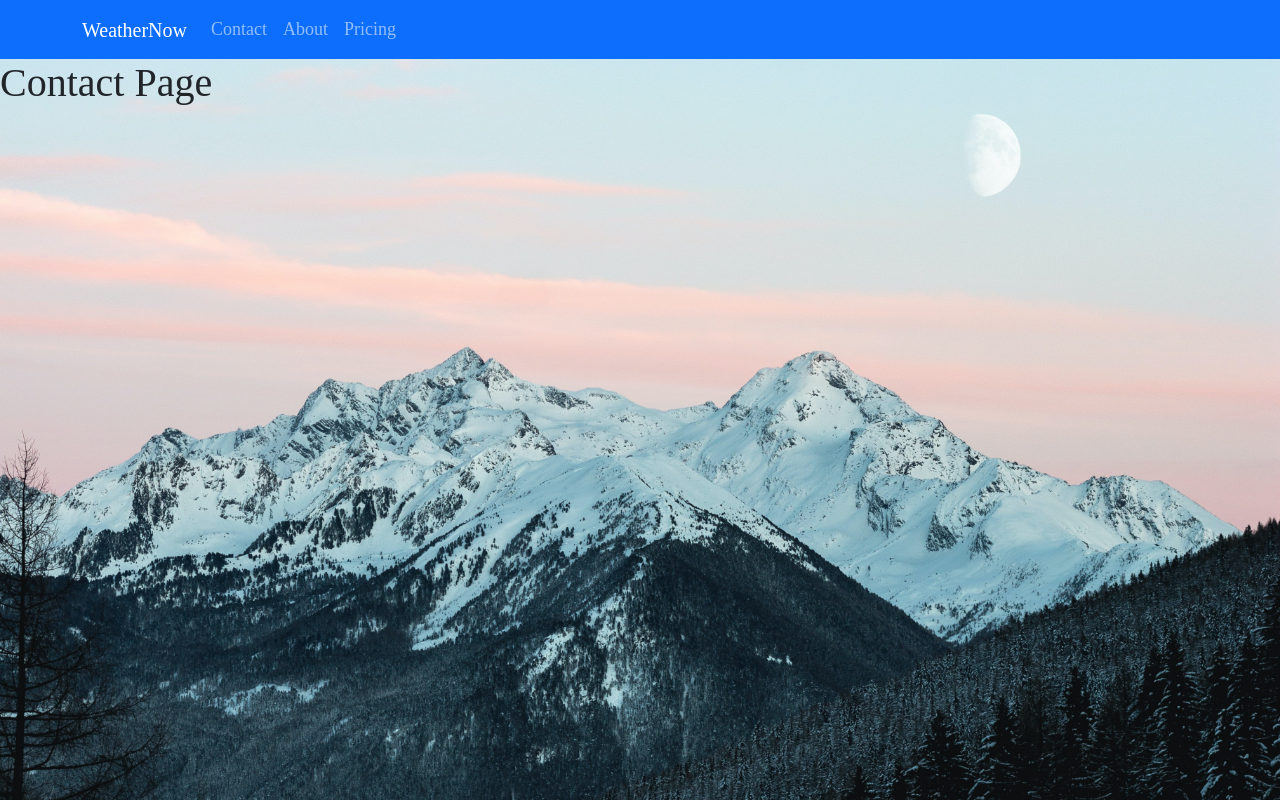
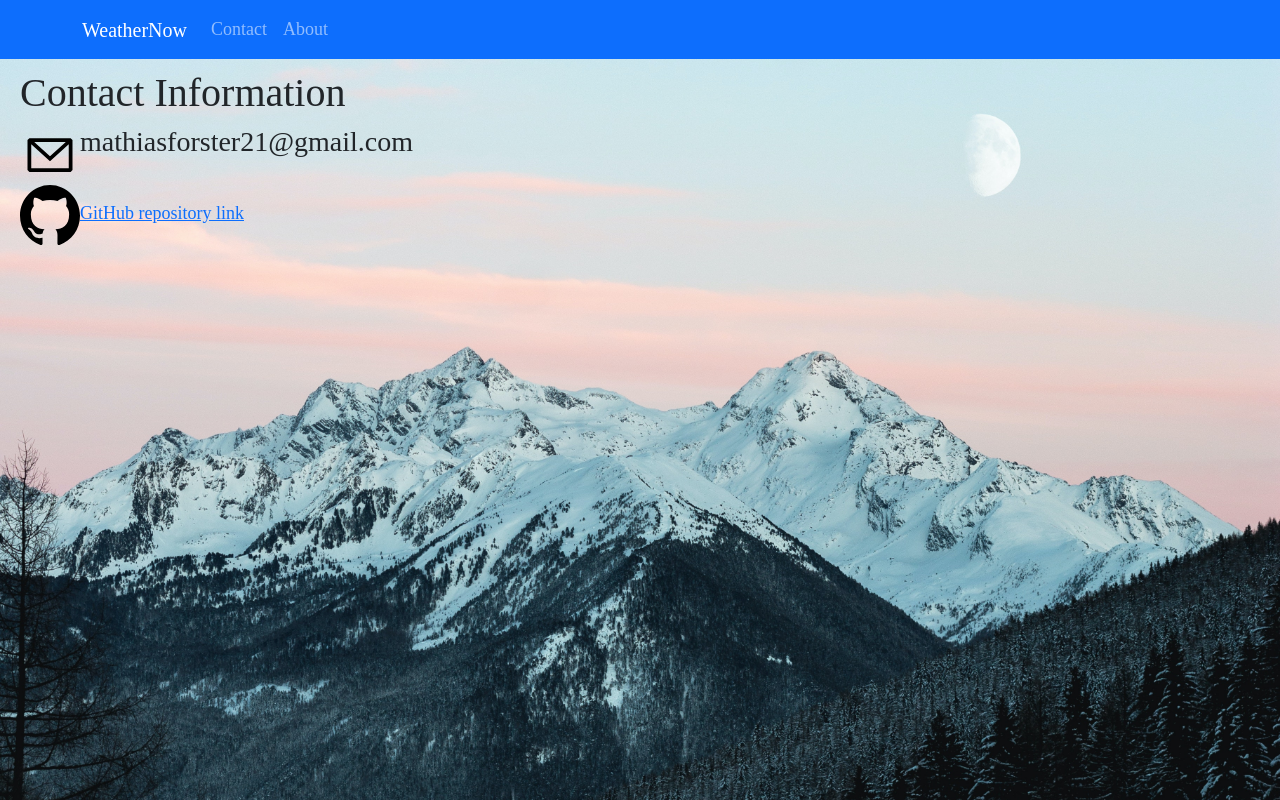
Before and after one commit to mathiasF21/WeatherNow, a React (Create React App) app in the folder wintrade/: page /contact in a window 1280 px wide. Built offline with nearby package versions, Linux system fonts and the light colour scheme.

Commit message:
Added the other pages: contact and about.

```diff
--- a/wintrade/src/About.jsx
+++ b/wintrade/src/About.jsx
@@ -1,5 +1,15 @@
 function About() {
-    return <h1>About Page</h1>;
+    return (
+      <div className="about-container">
+        <h1>About this project</h1>
+        <p>
+          The "Weather Forecast Display" project aims to create a dynamic web
+          application that fetches and displays weather forecast information for a
+          specific location using an external OpenWeather API. The project leverages HTML,
+          CSS, and JavaScript to create an interactive and informative user experience.
+        </p>
+      </div>
+    );
   }
 
   export default About;
--- a/wintrade/src/Contact.jsx
+++ b/wintrade/src/Contact.jsx
@@ -1,7 +1,15 @@
-
-
 function Contact() {
-    return <h1>Contact Page</h1>;
+    return (
+      <div className="contact-info">
+        <h1>Contact Information</h1>
+        <div className="email-container">
+          <img src="/images/email.svg" alt="email symbol" />
+          <h3>mathiasforster21@gmail.com</h3>
+        </div>
+        <img src="/images/github.svg" alt="email symbol" />
+        <a href="https://github.com/mathiasF21/WinTrade.git" target="_blank" rel="noreferrer">GitHub repository link</a>
+      </div>
+    );
 }
 
   export default Contact;
--- a/wintrade/src/Navbar.jsx
+++ b/wintrade/src/Navbar.jsx
@@ -4,7 +4,6 @@ import { BrowserRouter as Router, Route, Link, Routes } from 'react-router-dom';
 import 'bootstrap/dist/css/bootstrap.min.css';
 import Home from './Home';
 import About from './About';
-import Pricing from './Pricing';
 import Contact from './Contact';
 
 export default function BaseNavbar() {
@@ -16,14 +15,12 @@ export default function BaseNavbar() {
           <Nav className="me-auto">
             <Nav.Link as={Link} to="/contact">Contact</Nav.Link>
             <Nav.Link as={Link} to="/about">About</Nav.Link>
-            <Nav.Link as={Link} to="/pricing">Pricing</Nav.Link>
           </Nav>
         </Container>
       </Navbar>
 
       <Routes>
         <Route path="/about" element={<About />} />
-        <Route path="/pricing" element={<Pricing />} />
         <Route path="/" element={<Home />} />
         <Route path="/contact" element={<Contact />} />
       </Routes>
--- a/wintrade/src/Pricing.jsx
+++ /dev/null
@@ -1,5 +0,0 @@
-function Pricing() {
-    return <h1>Pricing Page</h1>;
-}
-
-  export default Pricing;
--- a/wintrade/src/styles.css
+++ b/wintrade/src/styles.css
@@ -65,6 +65,24 @@ body {
     height: 70px;
 }
 
+img {
+    width: 60px;
+    height: 60px;
+}
+
+.contact-info {
+    margin-left: 20px;
+    margin-top: 10px;
+}
+
 .info {
     margin-top: 25px;
 }
+
+.email-container {
+    display: flex;
+}
+
+.about-container {
+    margin: 10px;
+}
```
Also changed, not shown: wintrade/public/images/email.svg (added), wintrade/public/images/github.svg (added).
